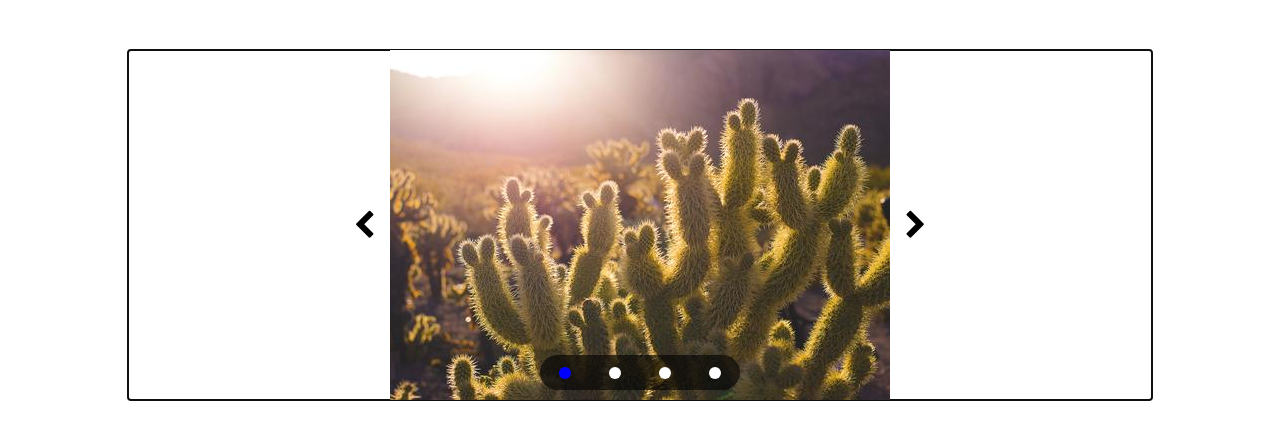
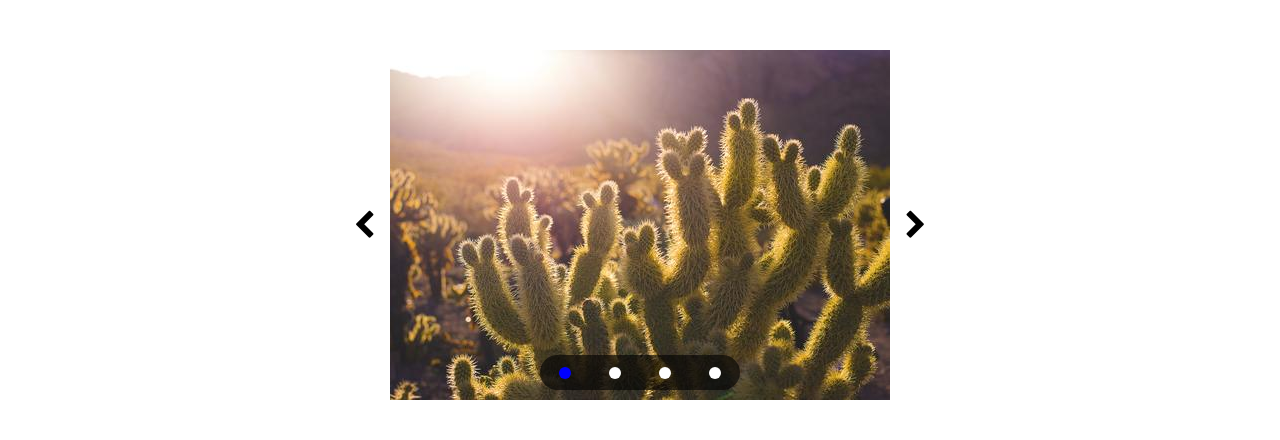
Before and after one commit to Polidora90/vue-slider, a plain HTML site: page index.html in a window 1280 px wide. Drawn offline with nearby package versions, Linux system fonts and the light colour scheme.

Commit message:
elimina outline

```diff
--- a/style.css
+++ b/style.css
@@ -11,6 +11,11 @@
     max-width: 1024px;
     margin: auto;
     margin-top: 50px;
+}
+
+.container:focus,
+.container:active {
+    outline: none;
 }
 
 .img-block {
```
